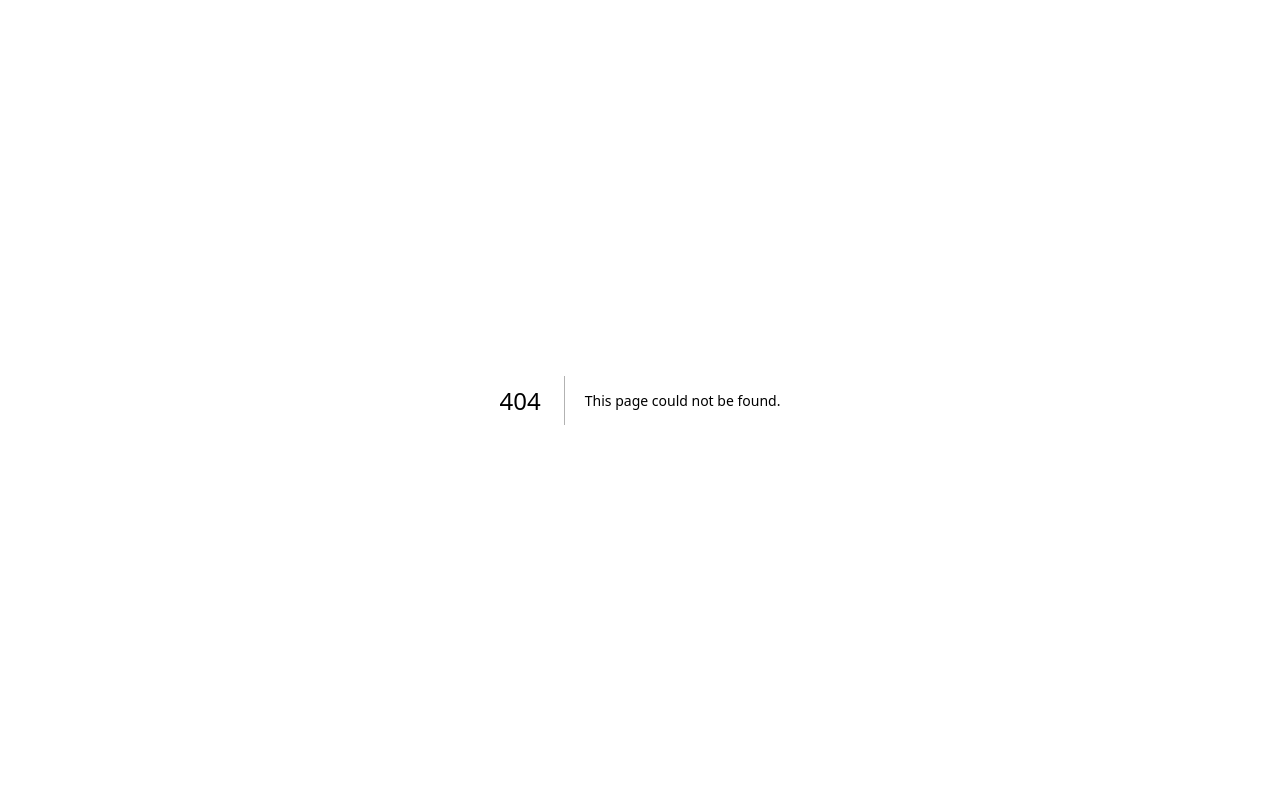
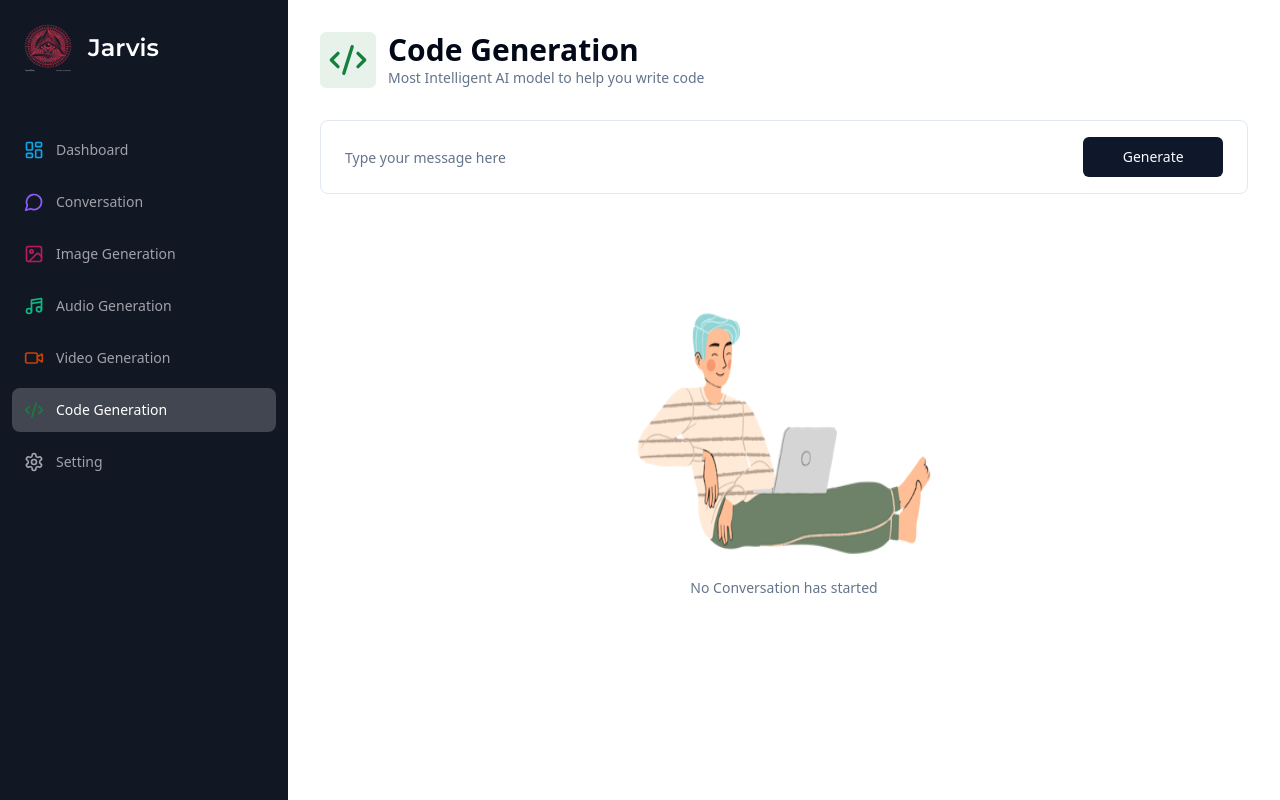
Before and after one commit to Ayanokouji2/jarvis-next, a Next.js app: page /code in a window 1280 px wide. Before the commit this address had no page. Built offline with nearby package versions, Linux system fonts and the light colour scheme.

Commit message:
code generation

```diff
--- a/package.json
+++ b/package.json
@@ -37,6 +37,7 @@
     "eslint": "^8",
     "eslint-config-next": "14.2.5",
     "postcss": "^8",
+    "react-markdown": "^9.0.1",
     "tailwindcss": "^3.4.1",
     "typescript": "^5"
   }
--- /dev/null
+++ b/src/app/(dashboard)/(routes)/code/constants.ts
@@ -0,0 +1,5 @@
+import * as z from 'zod'
+
+export const formSchema = z.object({
+    prompt: z.string().min(1, { message: 'Prompt is required' })
+})
--- /dev/null
+++ b/src/app/(dashboard)/(routes)/code/page.tsx
@@ -0,0 +1,154 @@
+'use client'
+
+import * as z from 'zod'
+import axios from 'axios'
+
+import Heading from '@/components/heading'
+import {Code2, Divide} from 'lucide-react'
+import {useForm} from 'react-hook-form'
+import {Input} from '@/components/ui/input'
+// import {ChatCompletionRequestMessage} from 'openai'
+
+import {formSchema} from '@/app/(dashboard)/(routes)/conversation/constants'
+import {zodResolver} from '@hookform/resolvers/zod'
+import {Form, FormControl, FormField, FormItem} from '@/components/ui/form'
+import {Button} from '@/components/ui/button'
+import {useRouter} from 'next/navigation'
+import {useState} from 'react'
+import {Empty} from '@/components/Empty'
+import {Loader} from '@/components/loader'
+import {cn} from '@/lib/utils'
+import UserAvatar from '@/components/user-avatar'
+import {BotAvatar} from '@/components/bot-avatar'
+
+import {marked} from 'marked'
+import Markdown from 'react-markdown'
+
+export default function CodePage() {
+	const router = useRouter()
+
+	const [messages, setMessages] = useState<string[]>([])
+
+	const form = useForm<z.infer<typeof formSchema>>({
+		resolver: zodResolver(formSchema),
+		defaultValues: {
+			prompt: '',
+		},
+	})
+
+	const isLoading = form.formState.isSubmitting
+
+	const onSubmit = async (data: z.infer<typeof formSchema>) => {
+		try {
+			const newMessages = [
+				'You are a code generator that helps senior developers write, complete and fix there code. ',
+				data.prompt,
+			]
+
+			const response = await axios.post('/api/code', {
+				messages: newMessages,
+			})
+
+			// const responseMarkedMessage = await marked.parse(response.data)
+			setMessages(current => [
+				...current,
+				response.data,
+				data.prompt,
+			])
+
+			form.reset()
+		} catch (error: unknown) {
+			console.error('[CONVERSATION_ERROR]', error)
+		} finally {
+			router.refresh()
+		}
+	}
+
+	return (
+		<div className=''>
+			<Heading
+				title='Code Generation'
+				description='Most Intelligent AI model to help you write code'
+				icon={Code2}
+				iconColor='text-green-700'
+				bgColor='bg-green-700/10'
+			/>
+			<div className='px-4 lg:px-8'>
+				<div>
+					<Form {...form}>
+						<form
+							onSubmit={form.handleSubmit(onSubmit)}
+							className='rounded-lg border w-full p-4 px-3 md:px-6 focus-within:shadow-sm grid grid-cols-12 gap-2'>
+							<FormField
+								name='prompt'
+								render={({field}) => (
+									<FormItem className='col-span-12 lg:col-span-10 '>
+										<FormControl className='m-0 p-0 '>
+											<Input
+												className='border-0 outline-none focus-visible:ring-0 focus-visible:ring-transparent'
+												{...field}
+												placeholder='Type your message here'
+												disabled={isLoading}
+											/>
+										</FormControl>
+									</FormItem>
+								)}
+							/>
+							<Button
+								className='col-span-12 lg:col-span-2 w-full'
+								disabled={isLoading}>
+								Generate
+							</Button>
+						</form>
+					</Form>
+				</div>
+				<div className='space-y-4 mt-4'>
+					{isLoading && (
+						<div className='p-8 rounded-lg w-full flex items-center justify-center bg-muted'>
+							<Loader />
+						</div>
+					)}
+					{messages.length === 0 && !isLoading && (
+						<Empty label={'No Conversation has started'} />
+					)}
+					<div className='flex flex-col-reverse gap-y-4'>
+						{messages.map((message, index) => (
+							<div
+								key={index}
+								className={cn(
+									'p-8 w-full flex items-start gap-x-6 rounded-lg ' ,
+									index % 2 !== 0
+										? 'bg-white border border-black/10'
+										: 'bg-muted',
+								)}>
+								{index % 2 !== 0 ? (
+									<UserAvatar />
+								) : (
+									<BotAvatar />
+								)}
+								<Markdown
+									className={'text-sm overflow-hidden leading-7 	'}
+									components={{
+										pre: ({node, ...props}) => (
+											<div className=' overflow-auto w-full bg-black/10 my-2 p-2 rounded-lg'>
+												<pre {...props} />
+											</div>
+										),
+										// code: ({node, ...props}) => (
+										// 	<code
+										// 		{...props}
+										// 		className='bg-black/10 rounded-lg p-1'
+										// 	/>
+										// ),
+									}}>
+									{message || ''}
+								</Markdown>
+								{/* <p className="text-sm text-wrap " dangerouslySetInnerHTML={{ __html: message }} /> */}
+							</div>
+						))}
+					</div>
+				</div>
+			</div>
+		</div>
+	)
+}
--- a/src/app/(dashboard)/(routes)/dashboard/page.tsx
+++ b/src/app/(dashboard)/(routes)/dashboard/page.tsx
@@ -4,7 +4,7 @@
 import {cn} from '@/lib/utils'
 import {
 	ArrowRight,
-	Code,
+	Code2,
 	Image,
 	MessageCircle,
 	Music4,
@@ -43,7 +43,7 @@
 	},
 	{
 		label: 'Code Generation',
-		icon: Code,
+		icon: Code2,
 		color: 'text-green-500',
 		bgColor: 'bg-green-500/10',
 		href: '/code',
--- /dev/null
+++ b/src/app/api/code/route.ts
@@ -0,0 +1,55 @@
+import { auth } from '@clerk/nextjs/server';
+import { NextResponse } from 'next/server';
+
+// Google Gemini AI
+import { GoogleGenerativeAI } from "@google/generative-ai";
+const genAI = new GoogleGenerativeAI(process.env.GOOGLE_API_KEY as string);
+
+
+const model = genAI.getGenerativeModel({ model: "gemini-1.5-flash" });
+
+
+export async function POST(request : Request){
+    try {
+        const { userId } = auth()
+        const body = await request.json()
+        const {messages} = body
+
+        if(!userId){
+            return NextResponse.json({
+                status: 401,
+                body: {
+                    error: 'Unauthorized',
+                },
+            });
+        }
+
+        if(!model.apiKey){
+            return NextResponse.json({
+                message: 'Google API Key is not configured properly',
+            },{status: 500});
+        }
+
+        if(!messages){
+            return NextResponse.json({
+                status: 400,
+                body: {
+                    error: 'Message is required',
+                },
+            });
+        }
+        const result = await model.generateContent(messages)
+
+        console.log(result)
+        return NextResponse.json(result.response.text())
+    } catch (error : unknown) {
+        console.error("[CONVERSATION_ERROR]", error);
+        return NextResponse.json( {
+            status: 500,
+            body: {
+                error: 'Internal Server Error',
+            },
+        });
+
+    }
+}
```
Also changed, not shown: 1 other file (tests, documents, lock files or other folders).
